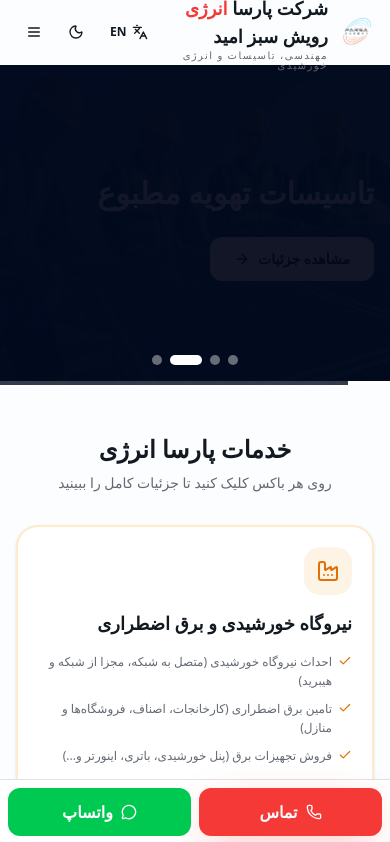
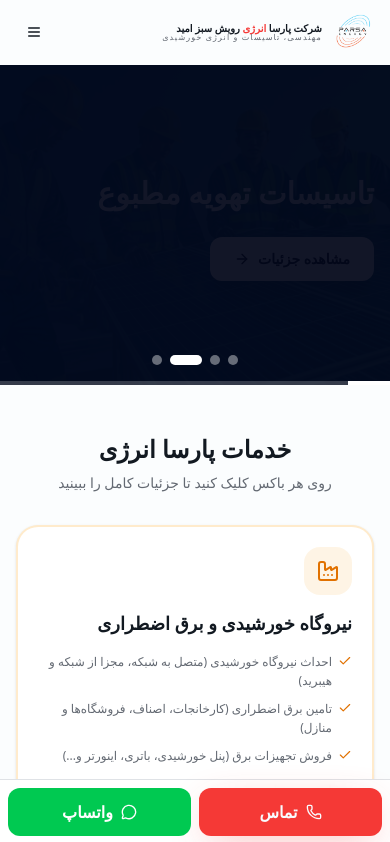
Before and after one commit to parsanaenergy/RUNFELER_PARSA, a Next.js app: page / in a window 390 px wide. Shown: the top 842 px of the page. Built offline with nearby package versions, Linux system fonts and the light colour scheme; a small style sheet from the web is missing.

Commit message:
Improve mobile header layout, move toggles to sidebar menu, increase logo size

```diff
--- a/src/components/site/site-header.tsx
+++ b/src/components/site/site-header.tsx
@@ -44,13 +44,13 @@
       )}
     >
       <div className="mx-auto flex h-16 max-w-7xl items-center justify-between gap-4 px-4 sm:px-6 lg:px-8">
-        <Link href="#top" className="flex items-center gap-2.5" aria-label="Parsa Energy home">
-          <Image src="/parsa-energy-logo.png" alt="پارسا انرژی" width={40} height={40} className="h-9 w-auto shrink-0" priority />
+        <Link href="#top" className="flex items-center gap-2 sm:gap-2.5" aria-label="Parsa Energy home">
+          <Image src="/parsa-energy-logo.png" alt="پارسا انرژی" width={48} height={48} className="h-11 w-auto shrink-0" priority />
           <span className="flex flex-col leading-none">
-            <span className="font-display text-lg font-bold tracking-tight text-foreground">
+            <span className="font-display text-[10px] sm:text-xs md:text-sm lg:text-base xl:text-lg font-bold tracking-tight text-foreground">
               شرکت پارسا <span className="text-primary">انرژی</span> رویش سبز امید
             </span>
-            <span className="text-[10px] font-medium uppercase tracking-[0.14em] text-muted-foreground">
+            <span className="text-[8px] sm:text-[10px] font-medium uppercase tracking-[0.14em] text-muted-foreground">
               {t("brandTagline")}
             </span>
           </span>
@@ -79,8 +79,10 @@
         </nav>
 
         <div className="flex items-center gap-1.5">
+          <div className="hidden xl:flex items-center gap-1.5">
             <LanguageToggle />
             <ThemeToggle />
+          </div>
           <Button
             onClick={onNavigateContact}
             className="hidden sm:inline-flex shadow-solar"
@@ -95,10 +97,16 @@
               </Button>
             </SheetTrigger>
             <SheetContent side="right" className="w-[300px] sm:w-[360px]">
+              <div className="flex items-center justify-between border-b border-border/50 pb-4">
                 <SheetTitle className="flex items-center gap-2 px-1">
                   <Sun className="h-5 w-5 text-primary" />
                   {t("brandName")}
                 </SheetTitle>
+                <div className="flex items-center gap-1.5">
+                  <LanguageToggle />
+                  <ThemeToggle />
+                </div>
+              </div>
               <nav className="mt-6 flex flex-col gap-1" aria-label="Mobile">
                 {navItems.map((item) =>
                   item.onClick ? (
```
Lines whose indentation alone changed are shown as unchanged.
